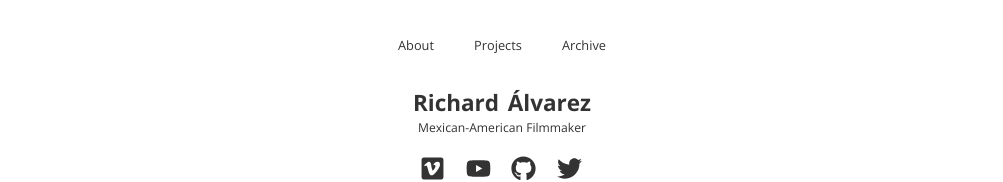
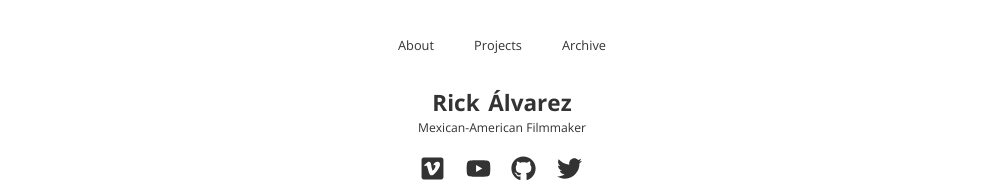
Before and after one commit to raulduk3/raulduke, a Next.js app: page / in a window 1280 px wide. Shown: the top 182 px of the page, without its empty margins (138-1141 px from the left). Built offline with nearby package versions, Linux system fonts and the light colour scheme.

Commit message:
fixed shit

```diff
--- a/pages/index.tsx
+++ b/pages/index.tsx
@@ -187,7 +187,7 @@ function Index({ router }) {
 					<Hero>
 						<Title><Link style={{
 							margin: '0'
-						}} href='#' onClick={(e) => handleNavClick('#')}>Richard Álvarez</Link></Title>
+						}} href='#' onClick={(e) => handleNavClick('#')}>Rick Álvarez</Link></Title>
 						<p>Mexican-American Filmmaker</p>
 						<SocialLinks></SocialLinks>
 					</Hero>
```
Also changed, not shown: 1 other file (tests, documents, lock files or other folders).
